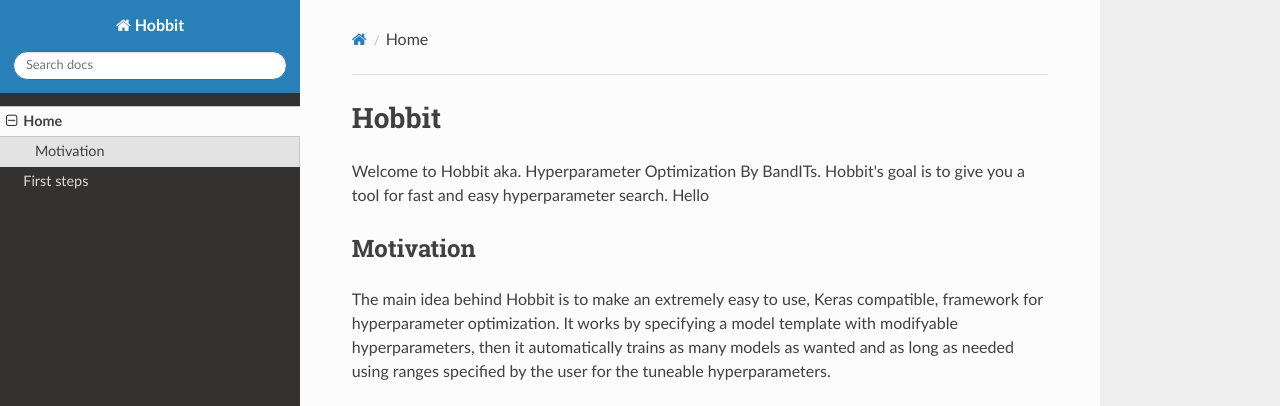
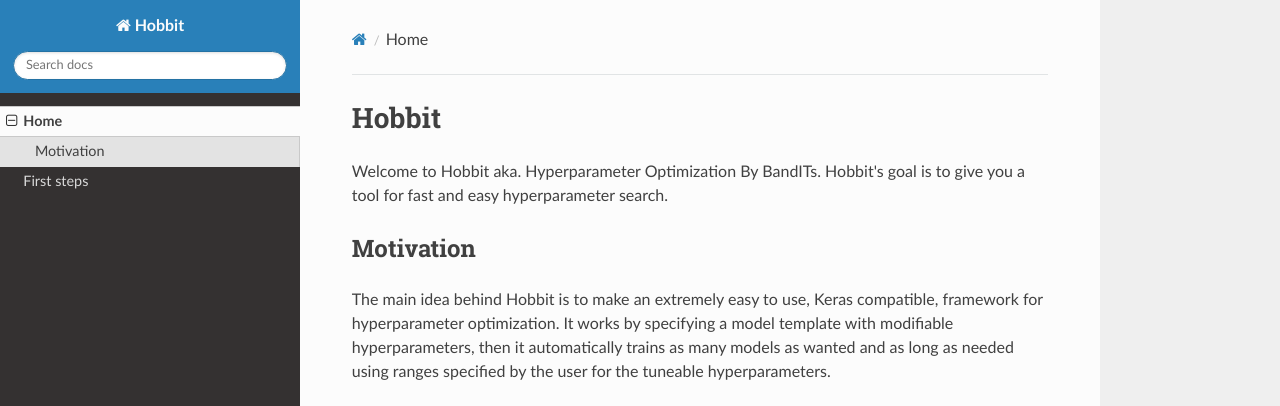
Before and after one commit to sherpa-ai/sherpa, an MkDocs documentation site: the page built from docs/index.md, in a window 1280 px wide. Shown: the top 406 px of the page. Built offline with MkDocs 1.6.1, drawn with Linux system fonts in a browser that asks for light colours; nearby versions of some CDN libraries; old or Windows-style settings are respelled for this version of MkDocs.

Commit message:
redo test

```diff
--- a/docs/index.md
+++ b/docs/index.md
@@ -1,8 +1,8 @@
 # Hobbit
 Welcome to Hobbit aka. Hyperparameter Optimization By BandITs. Hobbit's goal is to give you a tool for fast and easy
-hyperparameter search. Hello
+hyperparameter search.
 
 ## Motivation
 The main idea behind Hobbit is to make an extremely easy to use, Keras compatible, framework for hyperparameter
-optimization. It works by specifying a model template with modifyable hyperparameters, then it automatically trains as
+optimization. It works by specifying a model template with modifiable hyperparameters, then it automatically trains as
 many models as wanted and as long as needed using ranges specified by the user for the tuneable hyperparameters.
```
